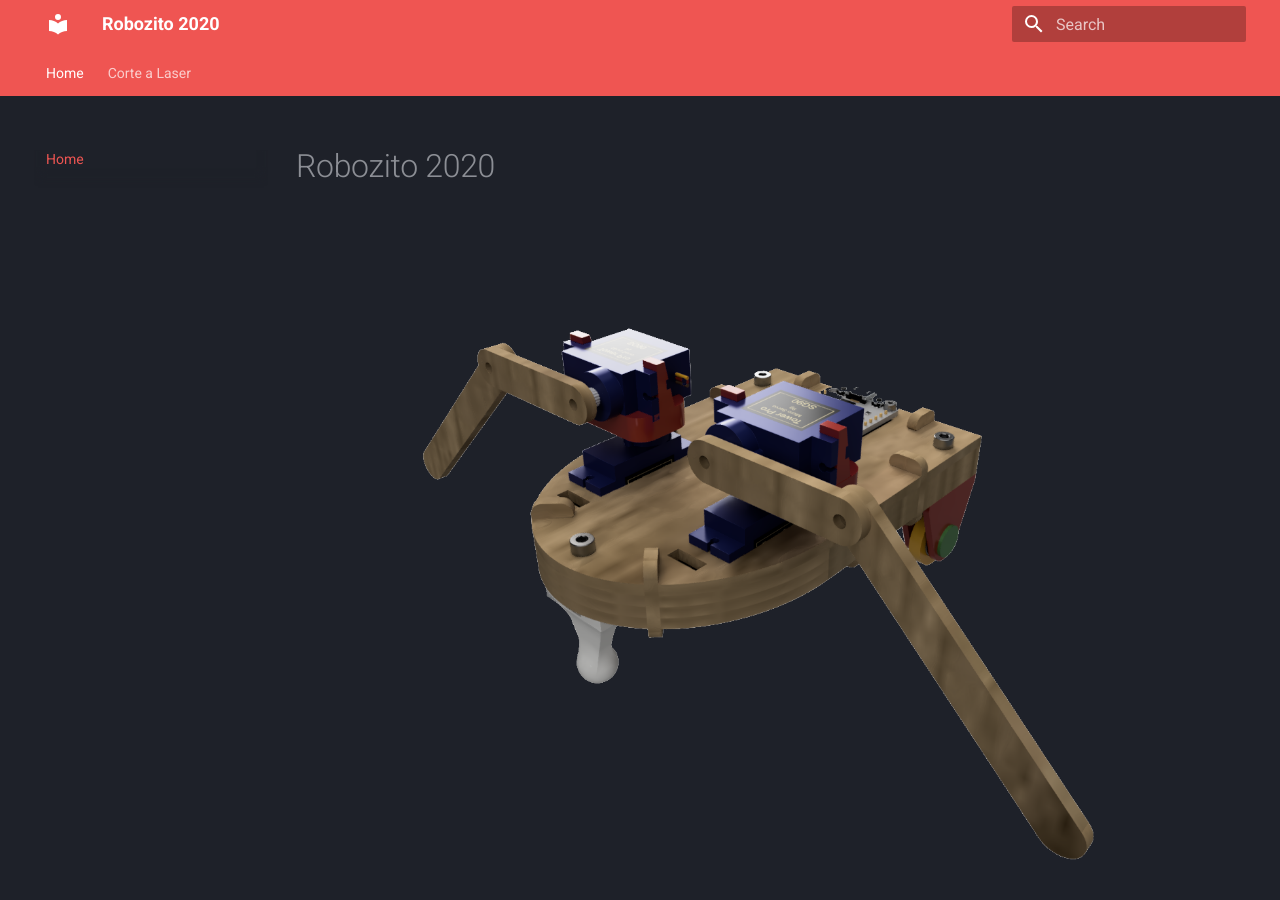
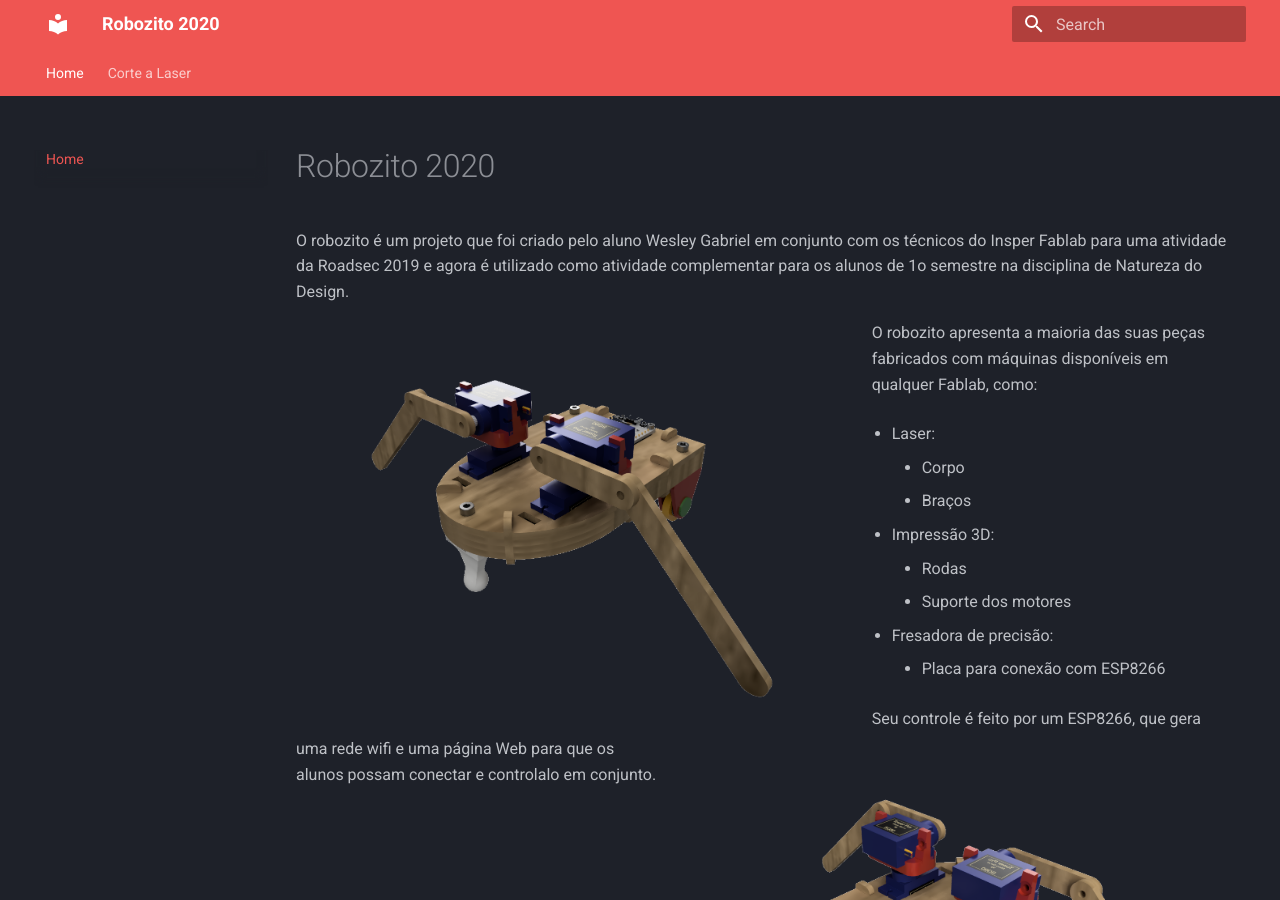
Before and after one commit to LuisHFB/Doc_RobozitoEN, an MkDocs documentation site: the page built from docs/index.md, in a window 1280 px wide and 900 px high. Built offline with MkDocs 1.6.1 and Material for MkDocs 9.7.7, drawn with Linux system fonts in a browser that asks for light colours.

Commit message:
HOME(IMG + Texto)

```diff
--- a/docs/index.md
+++ b/docs/index.md
@@ -1,6 +1,24 @@
 # Robozito 2020
 
-![](imgs/RobozitoFrente.png)
-![](imgs/RobozitoTras.png)
 
 O robozito é um projeto que foi criado pelo aluno Wesley Gabriel em conjunto com os técnicos do Insper Fablab para uma atividade da Roadsec 2019 e agora é utilizado como atividade complementar para os alunos de 1o semestre na disciplina de Natureza do Design.
+
+![](imgs/RobozitoFrente.png){: align=left  style="height:400px"}
+
+O robozito apresenta a maioria das suas peças fabricados com máquinas disponíveis em qualquer Fablab, como:
+
+ - Laser:
+    - Corpo
+    - Braços
+
+ - Impressão 3D:
+    - Rodas
+    - Suporte dos motores
+
+ - Fresadora de precisão:
+    - Placa para conexão com ESP8266
+
+
+![](imgs/RobozitoTras.png){: align=right  style="height:400px"}
+
+Seu controle é feito por um ESP8266, que gera uma rede wifi e uma página Web para que os alunos possam conectar e controlalo em conjunto.
--- a/mkdocs.yml
+++ b/mkdocs.yml
@@ -6,6 +6,8 @@ theme:
     - 'navigation.tabs'
     - 'navigation.sections'
     - 'toc.integrate'
+#  icon:
+#    repo: "fontawesome/brands/github"
 #  logo: assets/logo.png
 #  favicon: images/favicon.png
 
@@ -23,7 +25,6 @@ theme:
 
   repo_name: 'LuisHFB/Doc_Robozito'
   repo_url: 'https://github.com/LuisHFB/Doc_Robozito'
-  edit_uri: 'https://github.com/LuisHFB/Doc_Robozito/edit/master/docs-src/'
 
 # Copyright
 copyright: 'Copyright &copy; Luis Bueno @ Insper'
@@ -33,6 +34,9 @@ copyright: 'Copyright &copy; Luis Bueno @ Insper'
 markdown_extensions:
   - toc:
       permalink: true
+  - attr_list
+  - codehilight:
+      linenums: true
 nav:
   - Home: index.md
 
```
